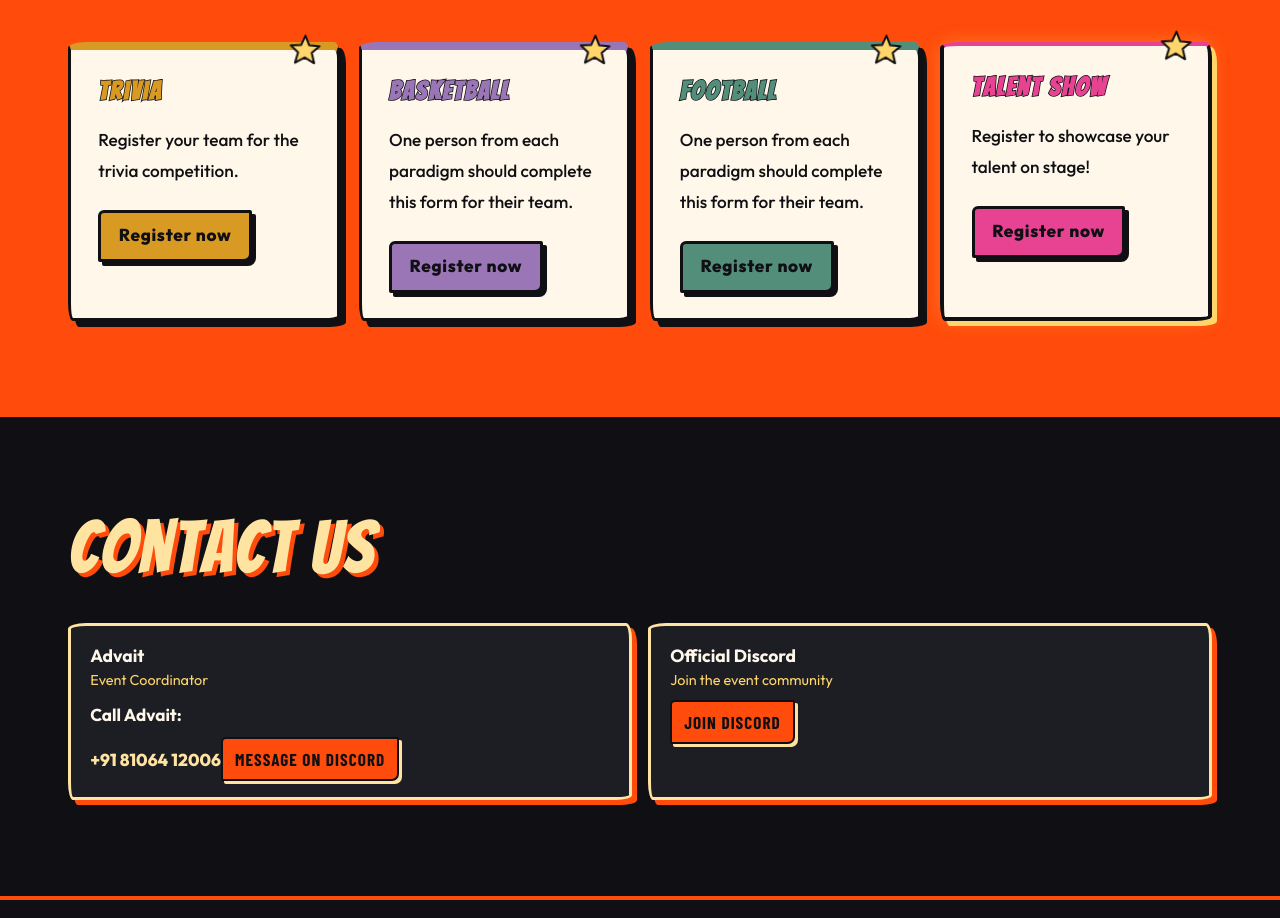
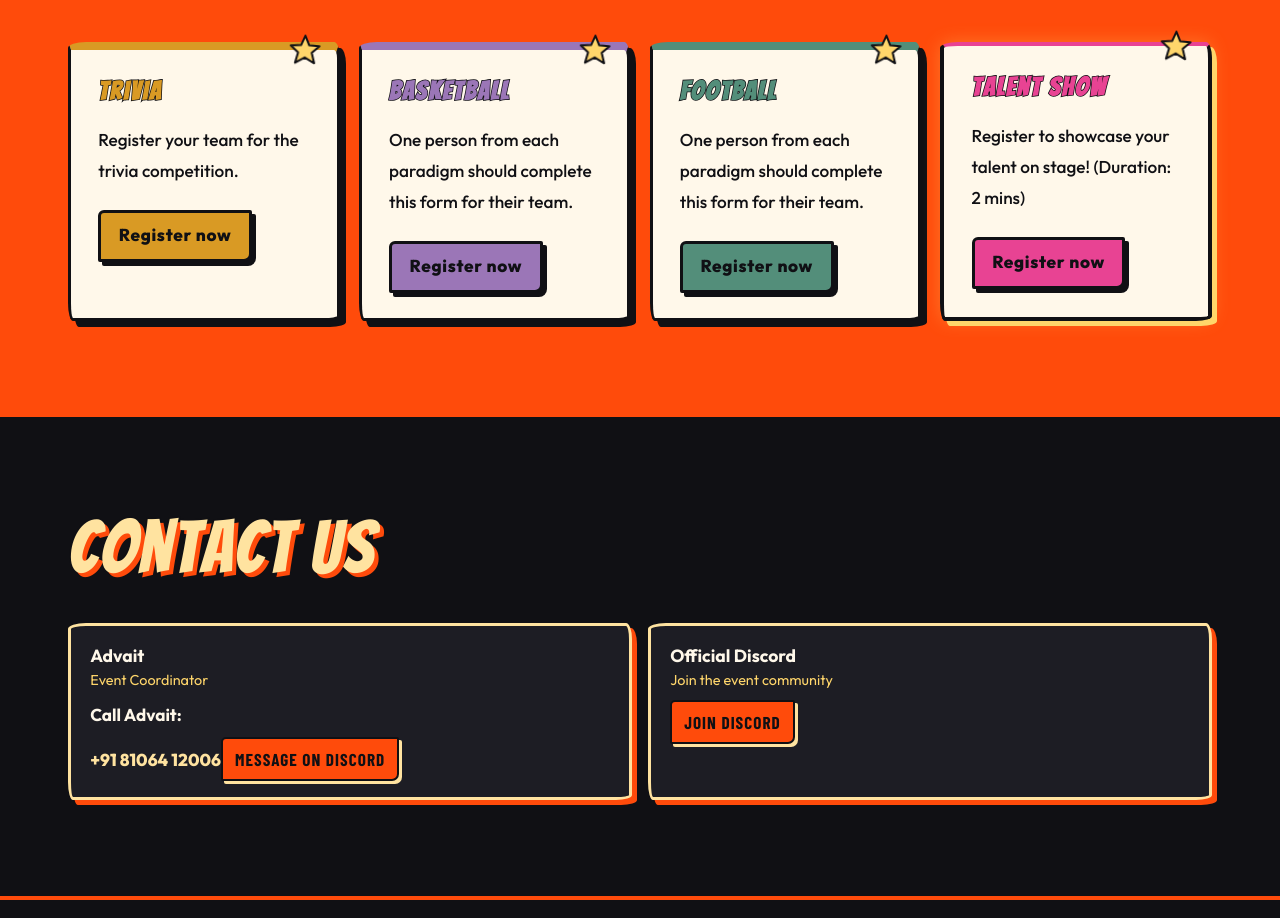
Before and after one commit to aashnav01/THE_EPILOGUE, a React (Vite) app: page / in a window 1280 px wide. Shown: the part 1535-2453 px from the top of the page. Built offline with nearby package versions, Linux system fonts and the light colour scheme; a web font is replaced by a local one.

Commit message:
added duration info for talent show

```diff
--- a/src/data/site.ts
+++ b/src/data/site.ts
@@ -77,7 +77,7 @@ export const REGISTRATIONS: RegistrationEntry[] = [
   {
     id: 'talent-show',
     name: 'Talent Show',
-    description: 'Register to showcase your talent on stage!',
+    description: 'Register to showcase your talent on stage! (Duration: 2 mins)',
     url: 'https://docs.google.com/forms/d/e/1FAIpQLScyUTdq4ZLuv1UV3vTtRs-3OJULXPw7rn6-fDtv3zrEuS-hEQ/viewform?usp=publish-editor',
   },
 ];
```
